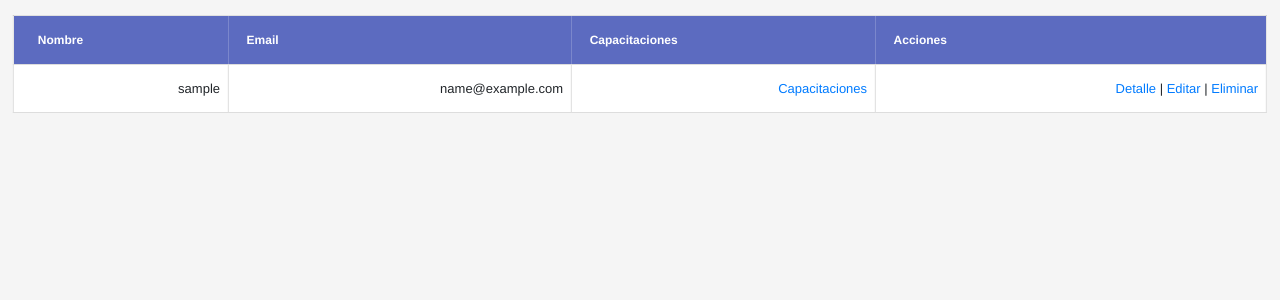
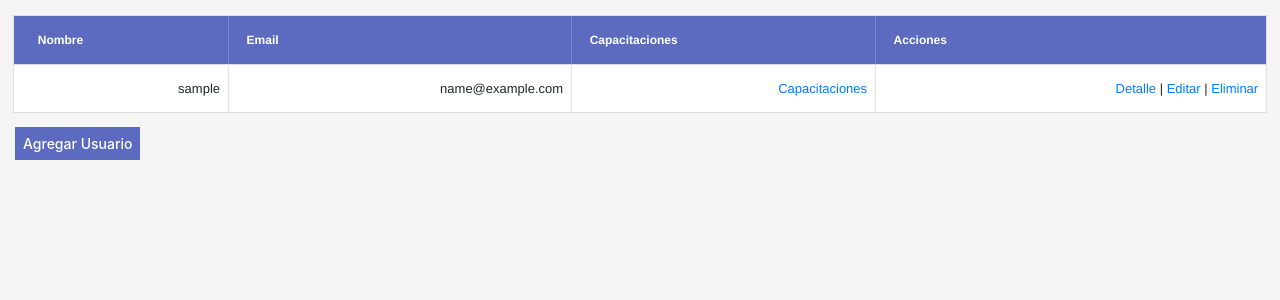
Before and after one commit to LucioTrucco/SistemaSeguimientoCapacitaciones, a Flask app: page /usuarios in a window 1280 px wide. Shown: the part 110-410 px from the top of the page. Run offline with Flask 2, Linux system fonts and the light colour scheme; the visitor is signed in with stand-in values (Sample User, id 1); data comes from the database, SQL or seed files in the repository; some libraries are stand-ins or nearby versions.

Commit message:
Agregamos boton Agregar usuario.

```diff
--- a/Codigo/app/templates/users.html
+++ b/Codigo/app/templates/users.html
@@ -37,4 +37,5 @@
         </tbody>
         {% endfor %}
     </table>
+    <a class="button" href="{{ url_for('user_create') }}" >Agregar Usuario</a>
 {% endblock %}
```
